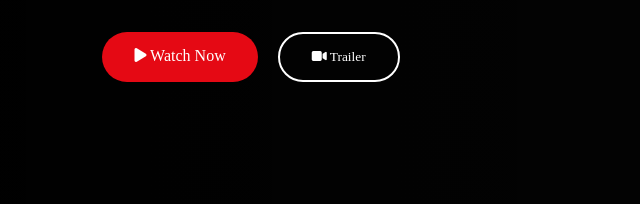
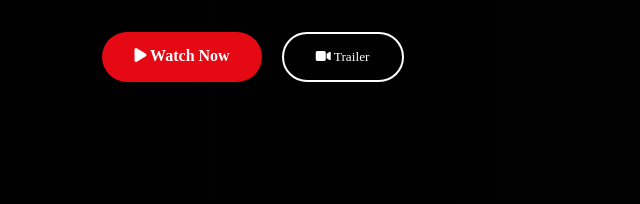
Before and after one commit to elmohawk/KivuStreamV7, a plain HTML site: page index.html in a window 1280 px wide. Shown: the part 491-695 px from the top of the page, 0-640 px from the left. Drawn offline with Linux system fonts and the light colour scheme; a script that the page names is missing.

Commit message:
Update home.css

```diff
--- a/css/home.css
+++ b/css/home.css
@@ -339,3 +339,62 @@ footer{
 }
 
 }
+.hero{
+
+transition:
+opacity .4s ease,
+background-image .8s ease;
+
+}
+
+.hero-meta span{
+
+background:rgba(255,255,255,.08);
+
+backdrop-filter:blur(8px);
+
+}
+
+.hero h1{
+
+text-shadow:
+
+0 5px 25px rgba(0,0,0,.7);
+
+}
+
+.hero p{
+
+max-width:650px;
+
+}
+
+.watch-btn{
+
+font-weight:600;
+
+}
+
+.hero::before{
+
+content:"";
+
+position:absolute;
+
+inset:0;
+
+background:
+
+linear-gradient(
+
+90deg,
+
+rgba(0,0,0,.82),
+
+rgba(0,0,0,.35),
+
+rgba(0,0,0,.82)
+
+);
+
+}
```
